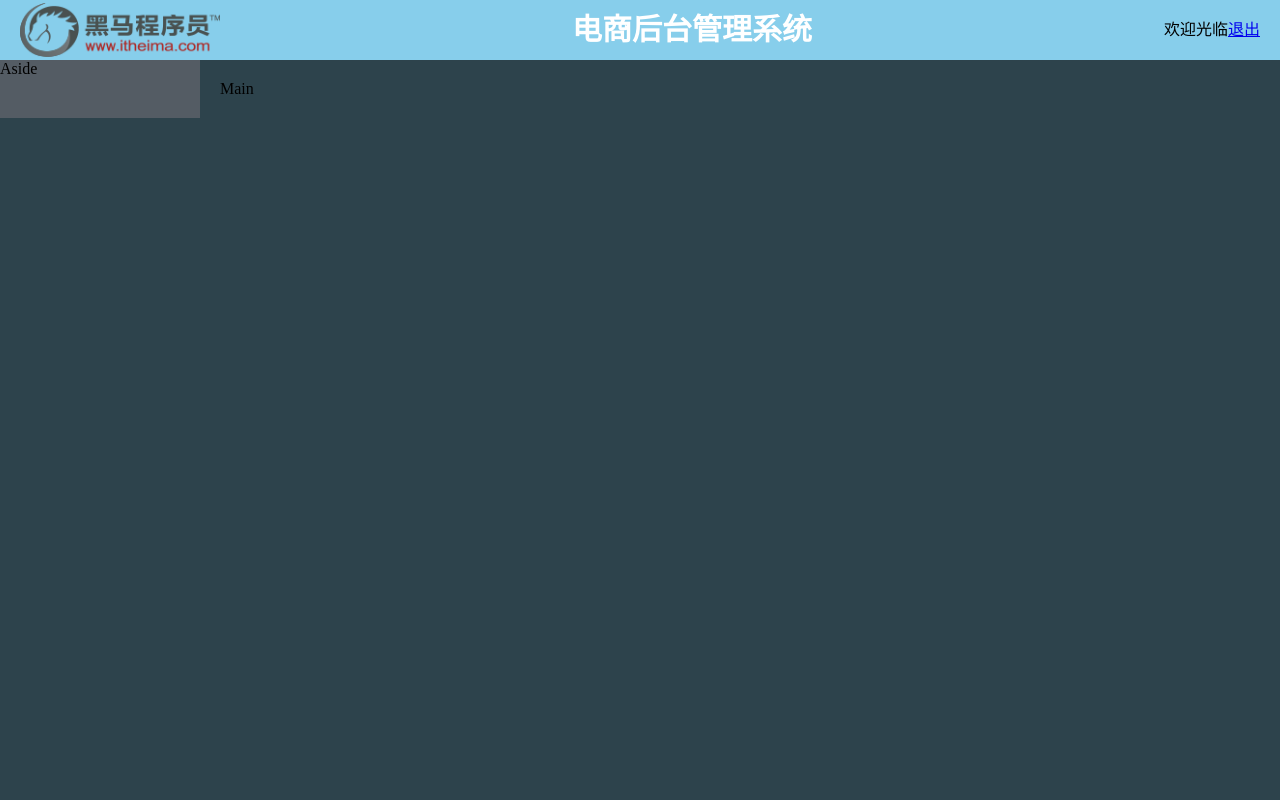
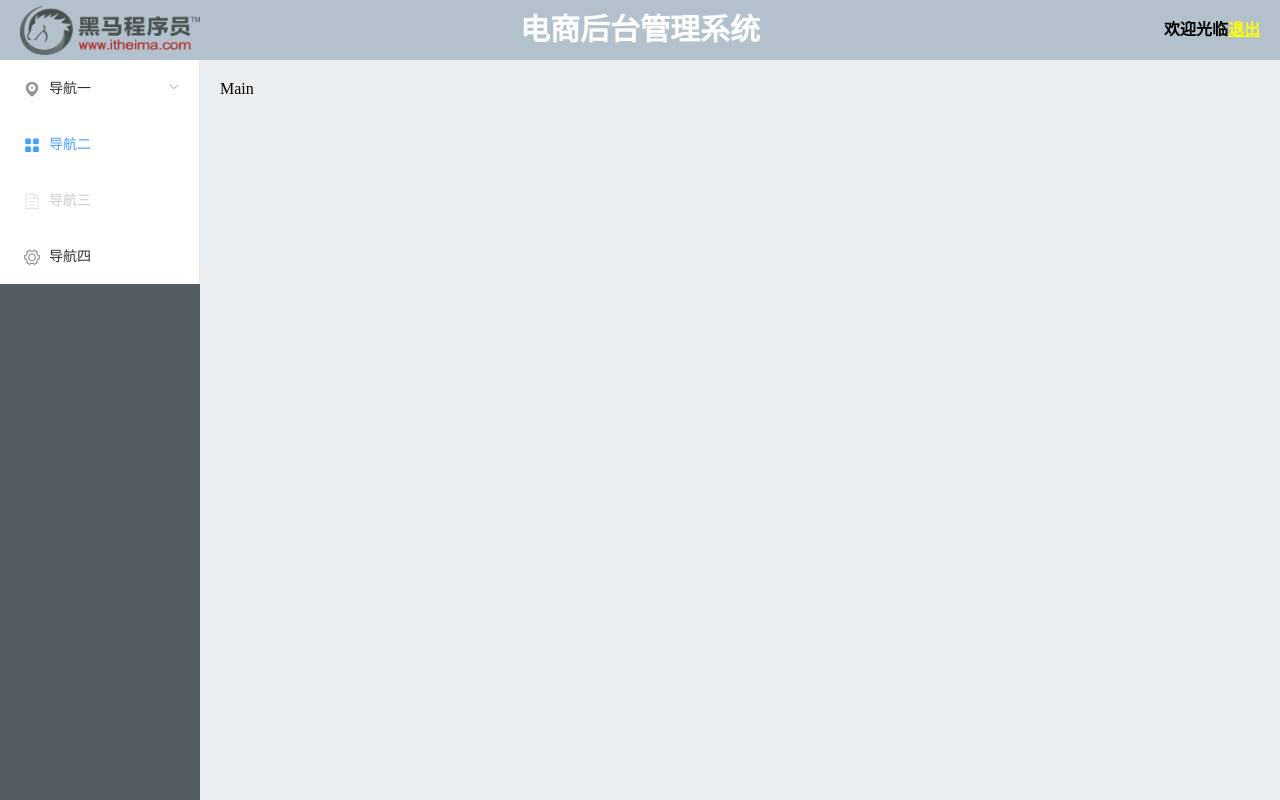
Before and after one commit to mhulkstark/vue, a Vue app: page /#/home in a window 1280 px wide. Built offline with nearby package versions, Linux system fonts and the light colour scheme.

Commit message:
是否退出完成

```diff
--- a/src/assets/base.less
+++ b/src/assets/base.less
@@ -1,9 +1,14 @@
-*{
+* {
   margin: 0;
   padding: 0;
+  list-style: none;
 }
-html,body{
-  width: 100%;
+
+html,
+body {
   height: 100%;
-  background-color: skyblue;
 }
+
+#app {
+  height: 100%;
+}
--- a/src/components/Home.vue
+++ b/src/components/Home.vue
@@ -7,18 +7,72 @@
       </div>
       <div class="logout">
         <span>欢迎光临</span>
-        <a href="javascript:;">退出</a>
+        <a href="javascript:;" @click="logout">退出</a>
       </div>
     </el-header>
     <el-container>
-      <el-aside width="200px">Aside</el-aside>
+      <el-aside width="200px">
+          <el-menu
+            default-active="2"
+            class="el-menu-vertical-demo">
+            <el-submenu index="1">
+              <template slot="title">
+                <i class="el-icon-location"></i>
+                <span>导航一</span>
+              </template>
+              <el-menu-item-group>
+                <template slot="title">分组一</template>
+                <el-menu-item index="1-1">选项1</el-menu-item>
+                <el-menu-item index="1-2">选项2</el-menu-item>
+              </el-menu-item-group>
+              <el-menu-item-group title="分组2">
+                <el-menu-item index="1-3">选项3</el-menu-item>
+              </el-menu-item-group>
+              <el-submenu index="1-4">
+                <template slot="title">选项4</template>
+                <el-menu-item index="1-4-1">选项1</el-menu-item>
+              </el-submenu>
+            </el-submenu>
+            <el-menu-item index="2">
+              <i class="el-icon-menu"></i>
+              <span slot="title">导航二</span>
+            </el-menu-item>
+            <el-menu-item index="3" disabled>
+              <i class="el-icon-document"></i>
+              <span slot="title">导航三</span>
+            </el-menu-item>
+            <el-menu-item index="4">
+              <i class="el-icon-setting"></i>
+              <span slot="title">导航四</span>
+            </el-menu-item>
+          </el-menu>
+      </el-aside>
+
       <el-main>Main</el-main>
     </el-container>
   </el-container>
 </template>
+
 <script>
 export default {
-
+  methods: {
+    // 退出
+    logout() {
+      this.$confirm('你确定要推出?', '温馨提示', {
+        confirmButtonText: '确定',
+        cancelButtonText: '取消',
+        type: 'warning'
+      }).then(() => {
+        this.$message.success('退出成功')
+        // 删除token
+        localStorage.removeItem('token')
+        // 回到login页面
+        this.$router.push('/login')
+      }).catch(() => {
+        this.$message.info('取消退出')
+      })
+    }
+  }
 }
 </script>
 
@@ -27,37 +81,48 @@ export default {
 // 如果当前组件添加了scoped属性，  1. 组件中所有的元素都会添加一个随机属性
 //  data-v-xxxxx
 // 2. 我们写的所有的样式的都会自动添加上属性选择器  div [data-v-xxxxx]
-.home{
+.home {
   height: 100%;
   .el-header {
-    // height: 60px;
+    background-color: #b3c1cd;
     display: flex;
-    background-color: skyblue;
     .logo {
-      width: 200px;
+      width: 180px;
       background-image: url('~@/assets/logo.png');
       background-size: contain;
       background-repeat: no-repeat;
       background-position: center center;
     }
-    .title{
-      h1{
+    .logout {
+      width: 180px;
+      text-align: right;
+      line-height: 60px;
+      font-weight: 700;
+      a {
+        color: yellow;
+      }
+    }
+    .title {
+      flex: 1;
+      h1 {
         text-align: center;
         line-height: 60px;
+        color: #fff;
         font-size: 30px;
-        color: #fff;
       }
-      flex: 2;
-    }
-    .logout{
-      float: right;
-      line-height: 60px;
-      height: 60px;
     }
   }
 
-  .el-aside{
-    background-color: #545C64;
+  .el-aside {
+    background-color: #545c64;
+
+    .el-submenu {
+      width: 200px;
+    }
+  }
+
+  .el-main {
+    background-color: #eaeef1;
   }
 }
 </style>
--- a/src/components/Login.vue
+++ b/src/components/Login.vue
@@ -1,21 +1,28 @@
 <template>
-  <div id="app">
   <div class="login">
-    <el-form ref="form" :rules="rules" :model="form" label-width="80px" status-icon>
-      <img src="../assets/avatar.jpg" alt="">
+    <!--
+      el-form: 整个form组件
+      :model： 用于收集整个表单的值  每个表单元素应该和form中的属性双向绑定
+      label-width="80px"  设置label的宽度
+      el-form-item： 一个表单项
+
+      表单校验
+        1. 给el-form传入一个rules规则
+        2. 要给el-form-item 添加一个prop属性，值就是字段名
+    -->
+    <el-form status-icon ref="form" :rules="rules" :model="form" label-width="80px">
+      <img src="@/assets/avatar.jpg" alt="">
       <el-form-item label="用户名" prop="username">
-        <el-input v-model="form.username"  placeholder="请输入用户名"></el-input>
+        <el-input v-model="form.username" placeholder="请输入用户名"></el-input>
       </el-form-item>
       <el-form-item label="密码" prop="password">
         <el-input v-model="form.password" type="password" placeholder="请输入密码"></el-input>
       </el-form-item>
-
       <el-form-item>
         <el-button type="primary" @click="login">登录</el-button>
         <el-button @click="reset">重置</el-button>
       </el-form-item>
     </el-form>
-  </div>
   </div>
 </template>
 
@@ -85,24 +92,25 @@ export default {
 .login {
   width: 100%;
   height: 100%;
-  background-color: #2d434c;
+  background: #2d434c;
   overflow: hidden;
   .el-form {
     width: 400px;
-    // height: 300px;
     margin: 200px auto;
-    padding: 70px 50px 100px;
     background-color: #fff;
+    padding: 75px 40px 15px;
+    border-radius: 10px;
     position: relative;
     img {
       position: absolute;
       left: 50%;
       transform: translateX(-50%);
-      top: -75px;
+      top: -70px;
       border-radius: 50%;
       border: 10px solid #fff;
     }
-    .el-button + .el-button {
+
+    .el-button:nth-child(2) {
       margin-left: 80px;
     }
   }
--- a/src/main.js
+++ b/src/main.js
@@ -7,7 +7,7 @@ import ElementUI from 'element-ui'
 import 'element-ui/lib/theme-chalk/index.css'
 
 // 导入公共样式
-import '@/assets/base.css'
+import '@/assets/base.less'
 
 // 安装elementui插件
 Vue.use(ElementUI)
```
